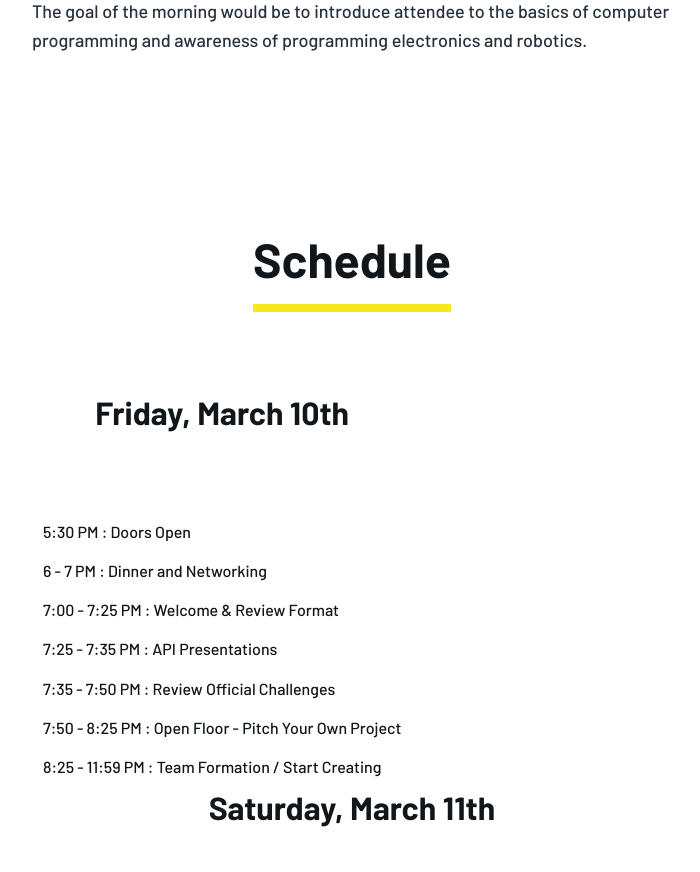
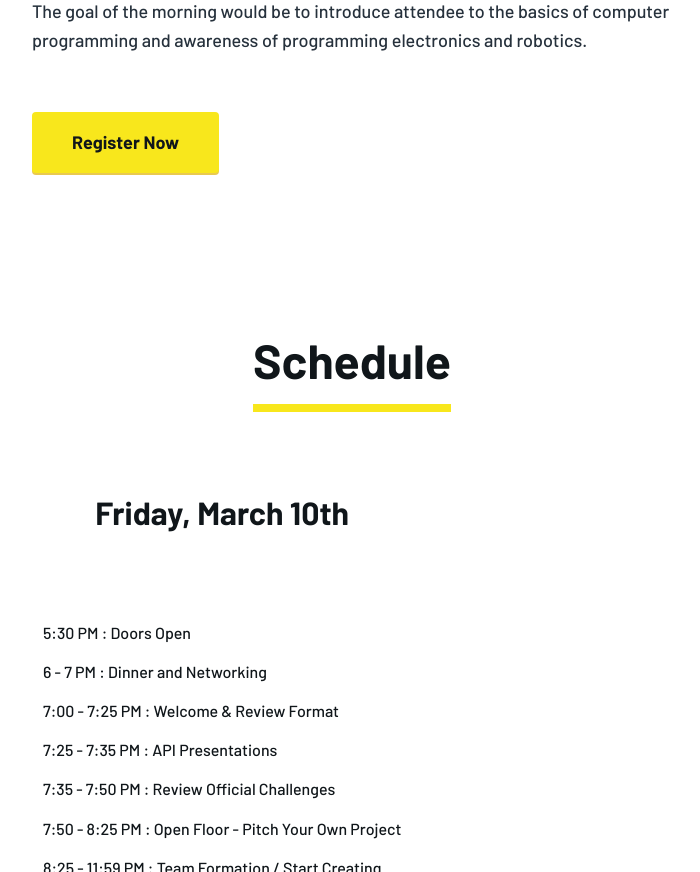
Before and after one commit to admah/c4tk2018, a plain HTML site: page index.html in a window 1280 px wide. Shown: the part 3423-4295 px from the top of the page, without its empty margins (288-988 px from the left). Drawn offline with nearby package versions, Linux system fonts and the light colour scheme; a script that the page names is missing.

Commit message:
add register after workshop section

```diff
--- a/index.html
+++ b/index.html
@@ -348,6 +348,9 @@
       <img class="workshop-img" src="https://www.robotshop.com/media/catalog/product/cache/1/image/900x900/9df78eab33525d08d6e5fb8d27136e95/m/a/makeblock-mbot-blue-stem-educational-programmable-robot.jpg" />
 
       <p>The goal of the morning would be to introduce attendee to the basics of computer programming and awareness of programming electronics and robotics.</p>
+        <p style="margin: 0 auto;">
+            <a href="#register"  class="register-btn">Register Now</a>
+        </p>
     </section>
 
     <section id="schedule">
```
